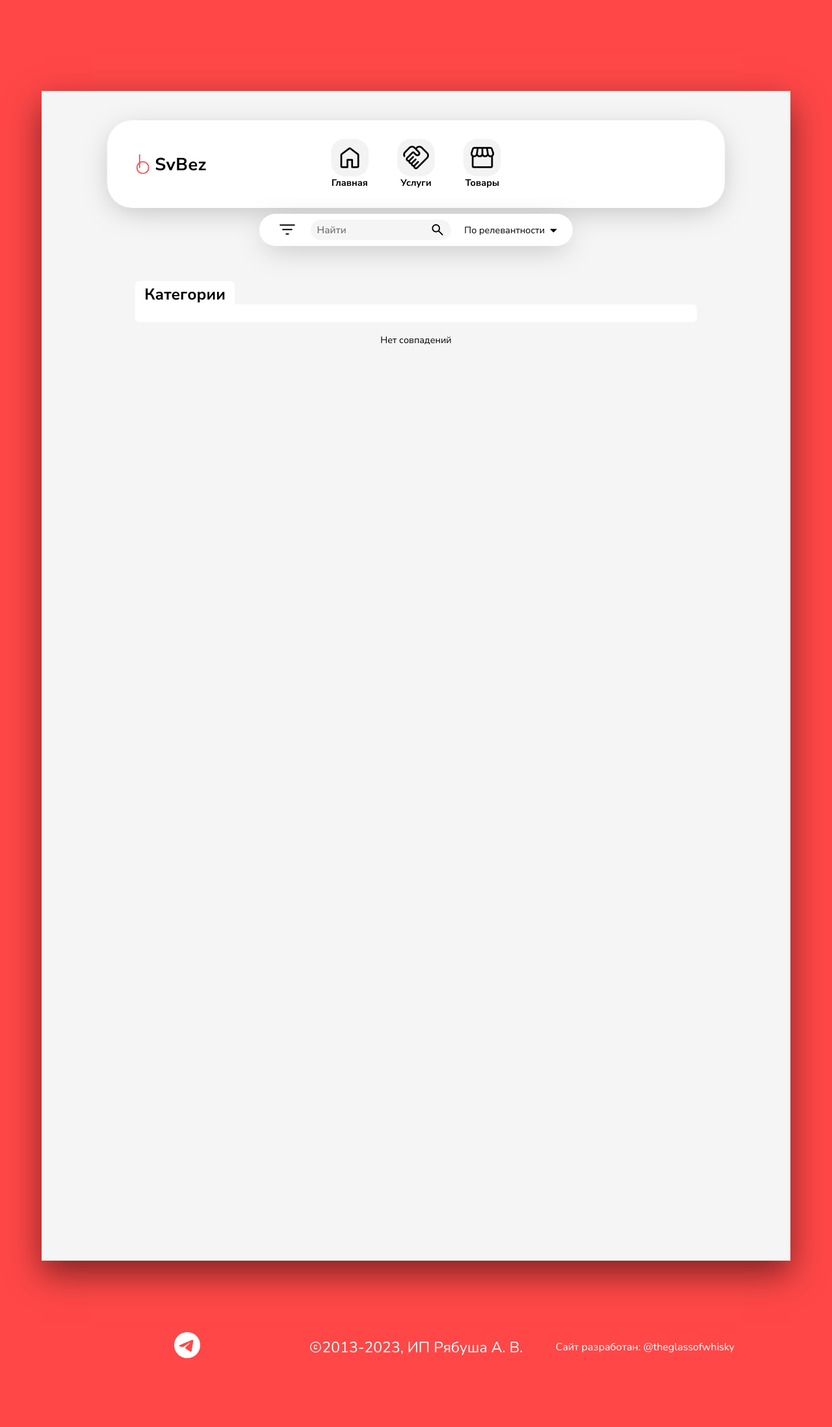
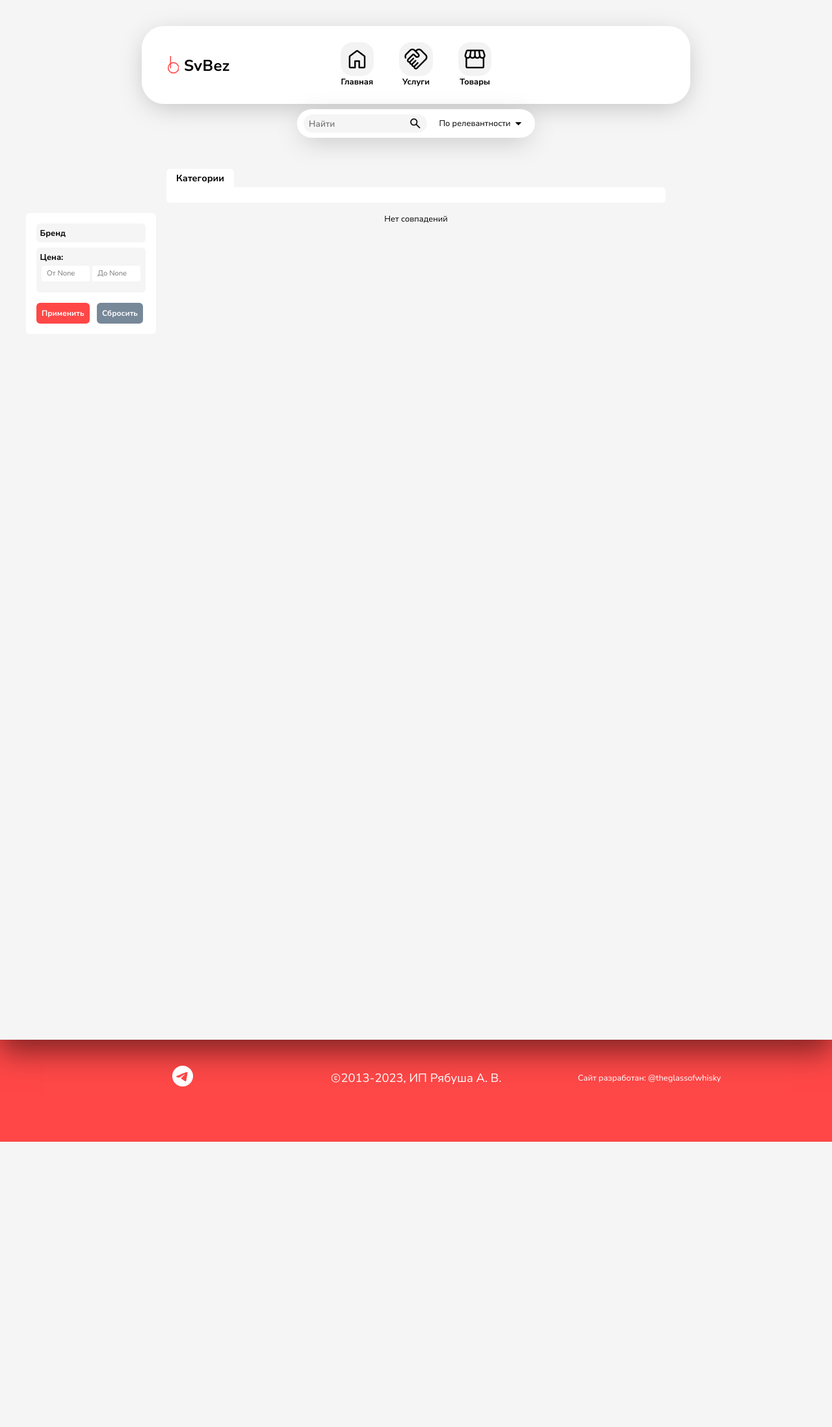
Before and after one commit to igor-73r/sv-bez, a Django app: page /store/ in a window 1280 px wide. Shown: the whole page at 65% size. After the commit the page ends 1757 px from the top, so only its background shows below. Run offline with Django 4.2, Linux system fonts and the light colour scheme; data that the repository does not hold is empty; parts of the project's set-up code (start-up, migrations or seed data) failed here and were passed over; some libraries are stand-ins or nearby versions.

Commit message:
frontend-small-fix

```diff
--- a/SvbezDjangoWeb/static/css/base.css
+++ b/SvbezDjangoWeb/static/css/base.css
@@ -355,7 +355,23 @@ footer .main-content a:hover{
     display: none;
 }
 
+@media (max-width: 1550px){
+    html {
+        zoom: 80%;
+    }
+}
+
+@media (max-width: 1250px){
+    html {
+        zoom: 65%;
+    }
+}
+
 @media (max-width: 990px) {
+    html {
+        zoom: 100%;
+    }
+
     #contact-form-pop-up {
         max-width: 90%;
         font-size: 27px;
--- a/SvbezDjangoWeb/static/css/product_card.css
+++ b/SvbezDjangoWeb/static/css/product_card.css
@@ -279,7 +279,7 @@ hr {
     padding: 0;
 }
 
-@media (max-width: 990px), (max-width: 1500px){
+@media (max-width: 990px){
     .left-side-bar {
         display: none;
     }
@@ -336,7 +336,7 @@ hr {
     }
 
     .header {
-        z-index: 9999;
+        z-index: 99999;
     }
 
     .filters {
--- a/SvbezDjangoWeb/static/js/base.js
+++ b/SvbezDjangoWeb/static/js/base.js
@@ -4,7 +4,9 @@ $(document).ready(function($) {
     let prevScroll = $(window).scrollTop()
     let currentScroll
     let elems = document.getElementsByClassName('drop-down-data')
-    $(document.getElementById('id_brand')).parent().show()
+    console.log($('#id_brand').parent())
+    $('.mobile-left-side-bar #id_brand').parent().show();
+    $('.left-side-bar #id_brand').parent().show();
     for (let elem in elems){
         let this_element = $(elems[elem]).children('div')
         let element_id = this_element.attr('id')
@@ -13,8 +15,8 @@ $(document).ready(function($) {
                 this_element.parent().show()
             }
         }
+    }
 
-    }
 
     let categories = document.getElementsByClassName('category_block');
     for (let cat in categories){
@@ -98,7 +100,7 @@ $('#id_sort_type').on('change', function() {
 
 
 $('.label').click(function(){
-    let element = $(this).parent().children('.drop-down-data')
+    let element = $(this).siblings('.drop-down-data')
     if(element.is(":hidden")){
         element.show();
         $.cookie(element.children('div').attr('id'), 'show')
--- a/SvbezDjangoWeb/store/forms.py
+++ b/SvbezDjangoWeb/store/forms.py
@@ -54,22 +54,23 @@ class CategoryFilterForm(forms.Form):
         self.fields['price_min'] = forms.IntegerField(required=False,
                                                       widget=forms.NumberInput(attrs={
                                                           'placeholder': 'От ' + str(min_price)}),
-                                                      min_value=min_price, max_value=max_price)
+                                                      min_value=0)
         self.fields['price_max'] = forms.IntegerField(required=False,
                                                       widget=forms.NumberInput(attrs={
                                                           'placeholder': 'До ' + str(max_price)}),
-                                                      min_value=min_price, max_value=max_price)
+                                                      min_value=0)
 
         if 'category' in kwargs:
             category = kwargs.pop('category')
             properties = ProductsCategoriesProperties.objects.filter(category_name=category)
             products_ids = Products.objects.values_list('id', flat=True)
             for i in properties:
-                queryset = ProductsPropertiesValues.objects.\
-                    filter(product_id__in=products_ids, property_name=i).values_list('value', flat=True).distinct()
-                values = ()
-                for j in queryset:
-                    values += (j, j),
-                self.fields[i.property_name.slug] = forms.MultipleChoiceField(choices=values, label=str(i),
-                                                                              required=False,
-                                                                              widget=forms.CheckboxSelectMultiple)
+                if i.property_name.filter_available:
+                    queryset = ProductsPropertiesValues.objects.\
+                        filter(product_id__in=products_ids, property_name=i).values_list('value', flat=True).distinct()
+                    values = ()
+                    for j in queryset:
+                        values += (j, j),
+                    self.fields[i.property_name.slug] = forms.MultipleChoiceField(choices=values, label=str(i),
+                                                                                  required=False,
+                                                                                  widget=forms.CheckboxSelectMultiple)
--- a/SvbezDjangoWeb/templates/base.html
+++ b/SvbezDjangoWeb/templates/base.html
@@ -58,7 +58,7 @@
                 <ul>
                     <li><a href="{% url 'home' %}"><span class="material-symbols-rounded">home</span>Главная</a></li>
                     <li><a href="#"><span class="material-symbols-rounded">handshake</span>Услуги</a></li>
-                    <li><a href="{% url 'base_store' %}"><span class="material-symbols-rounded">storefront</span>Товары</a></li>
+                    <li><a href="{% url 'base_store' %}" ><span class="material-symbols-rounded">storefront</span>Товары</a></li>
 {#                    <li><a href="/admin/">Админ</a></li>#}
                 </ul>
             </nav>
```
